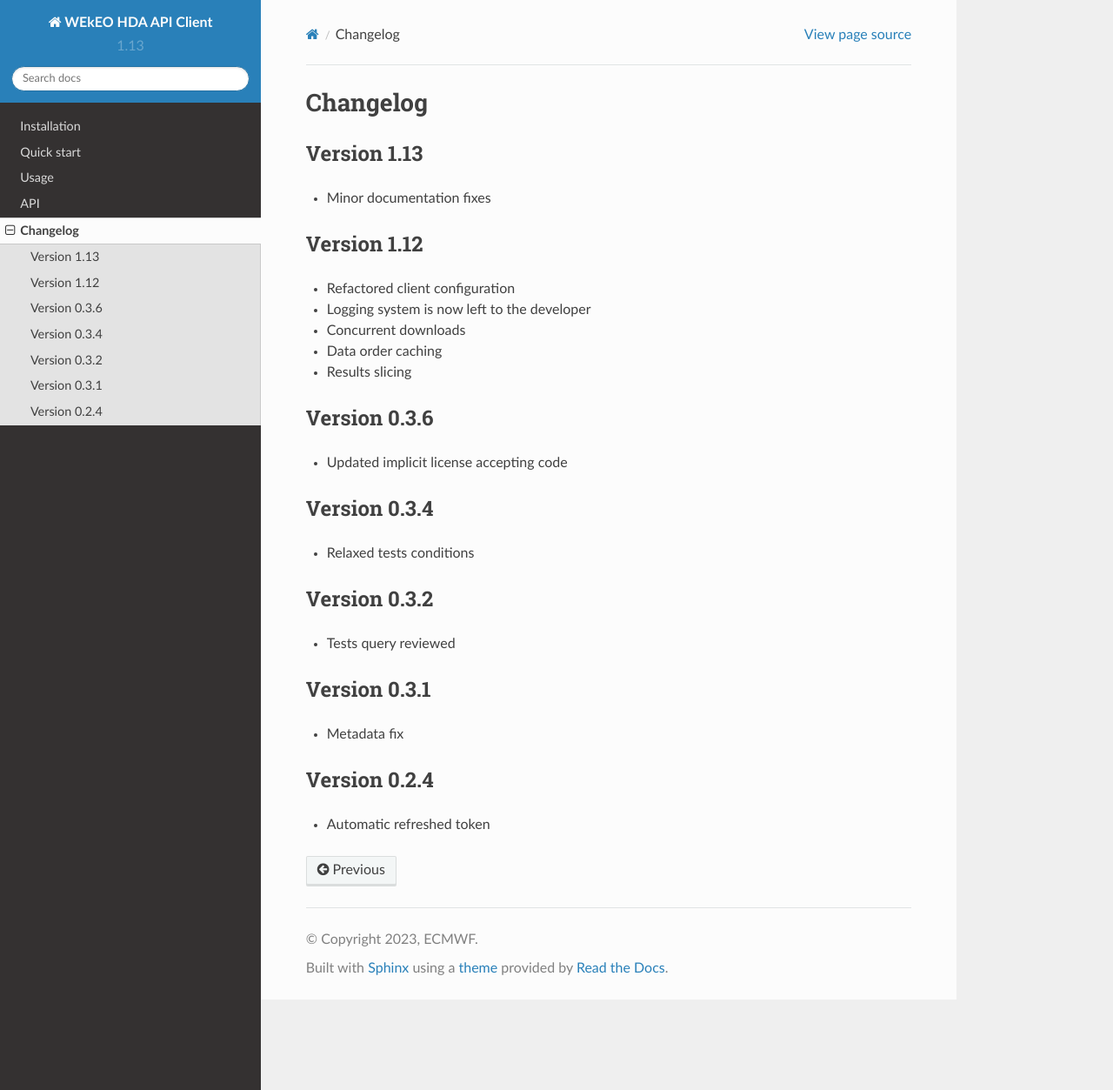
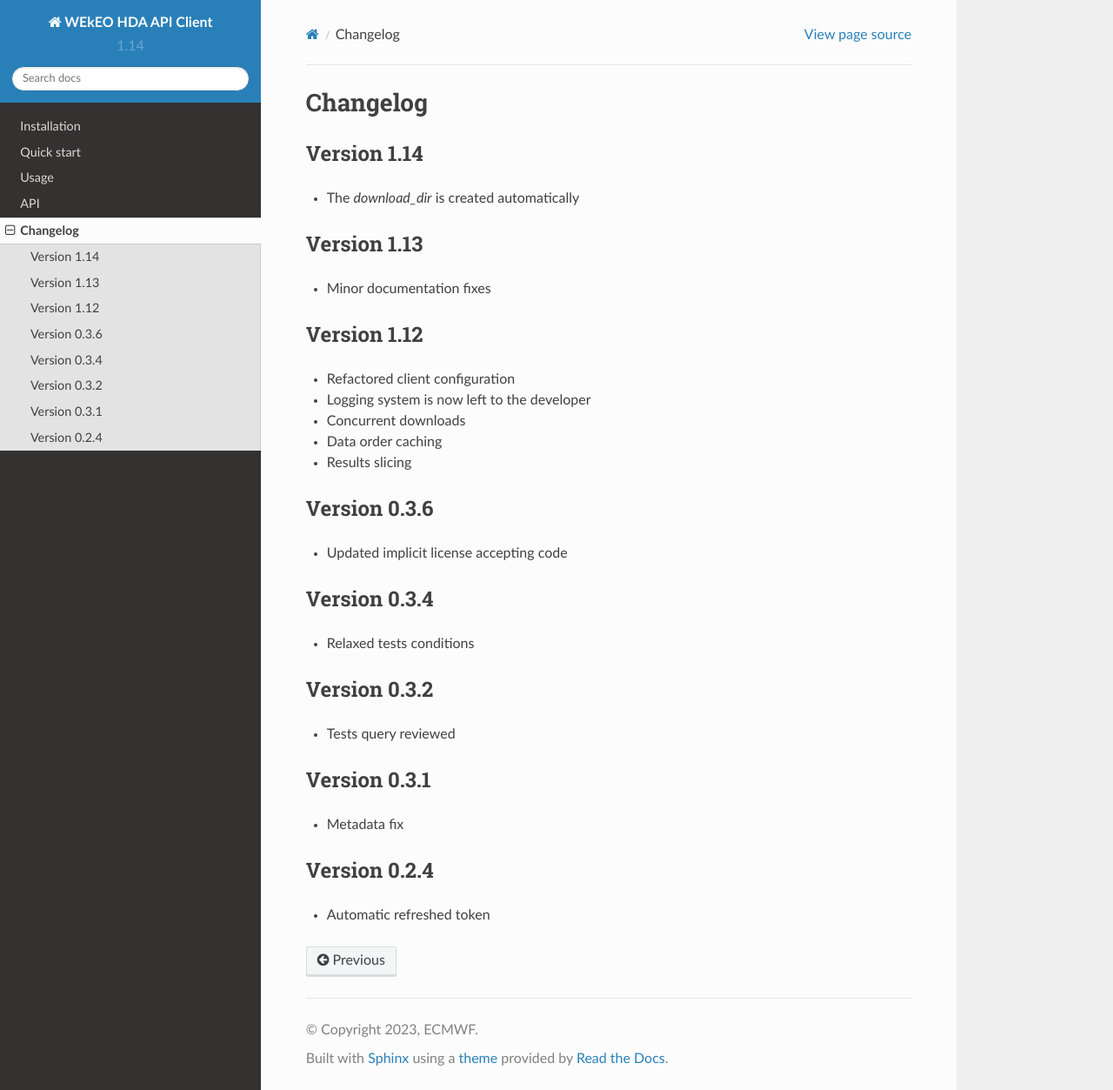
Before and after one commit to ecmwf/hda, a Sphinx documentation site: the page built from docs/source/changelog.rst, in a window 1280 px wide and 1253 px high. Shown: the whole window at 87% size. Built offline with Sphinx 7.4.7 and the Read the Docs theme 2.0.0, drawn with Linux system fonts in a browser that asks for light colours.

Commit message:
download_dir is created automatically. Bumped version

```diff
--- a/docs/source/changelog.rst
+++ b/docs/source/changelog.rst
@@ -1,5 +1,9 @@
 Changelog
 =========
+
+Version 1.14
+-------------
+* The `download_dir` is created automatically
 
 Version 1.13
 -------------
--- a/docs/source/conf.py
+++ b/docs/source/conf.py
@@ -15,8 +15,8 @@ project = "WEkEO HDA API Client"
 copyright = "2023, ECMWF"
 author = "ECMWF"
 
-release = "1.13"
-version = "1.13"
+release = "1.14"
+version = "1.14"
 
 # -- General configuration
 
--- a/setup.py
+++ b/setup.py
@@ -30,7 +30,7 @@ def read(fname):
     return io.open(file_path, encoding="utf-8").read()
 
 
-version = "1.13"
+version = "1.14"
 
 setuptools.setup(
     name="hda",
```
Also changed, not shown: 1 other file.
